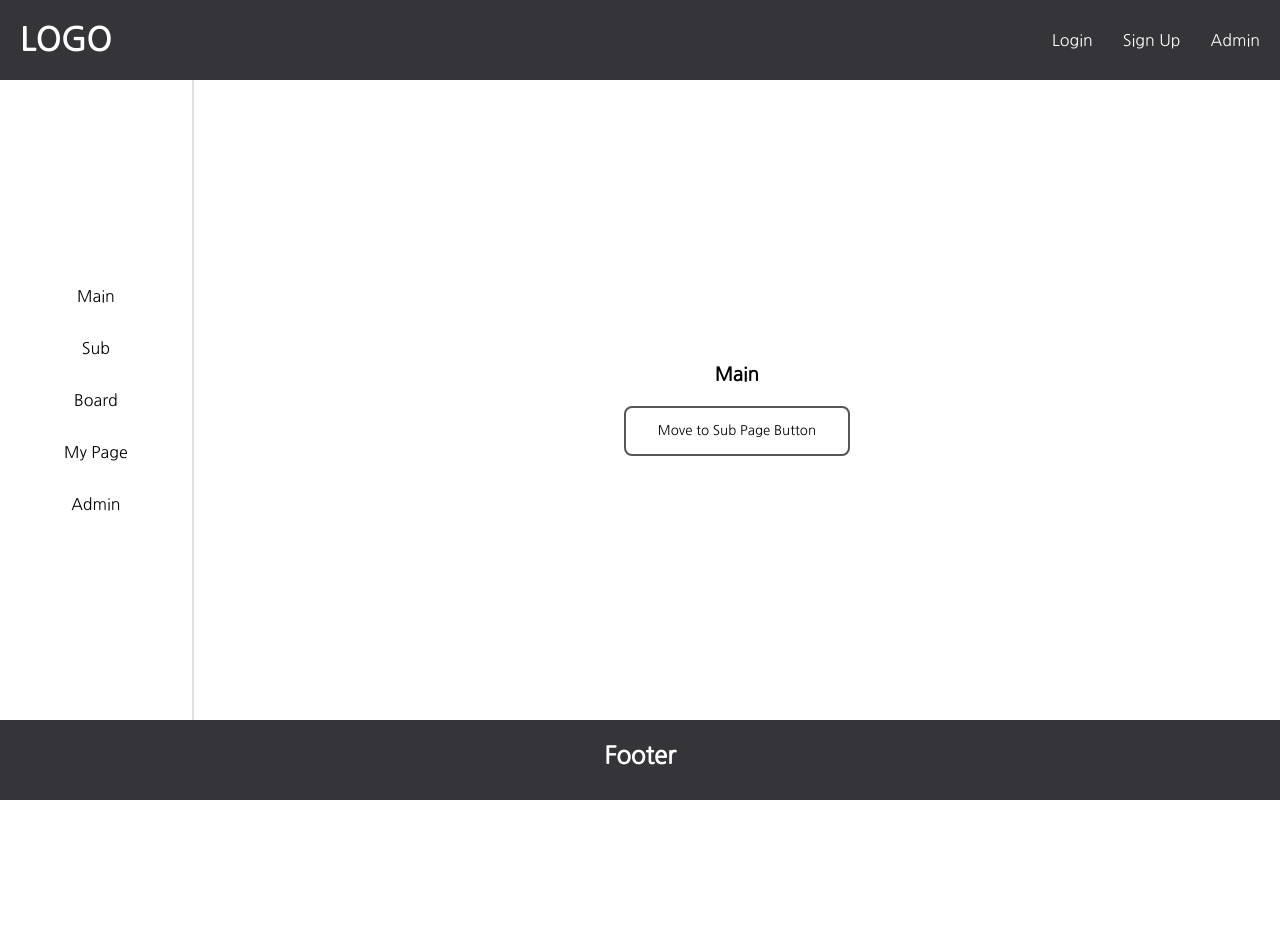
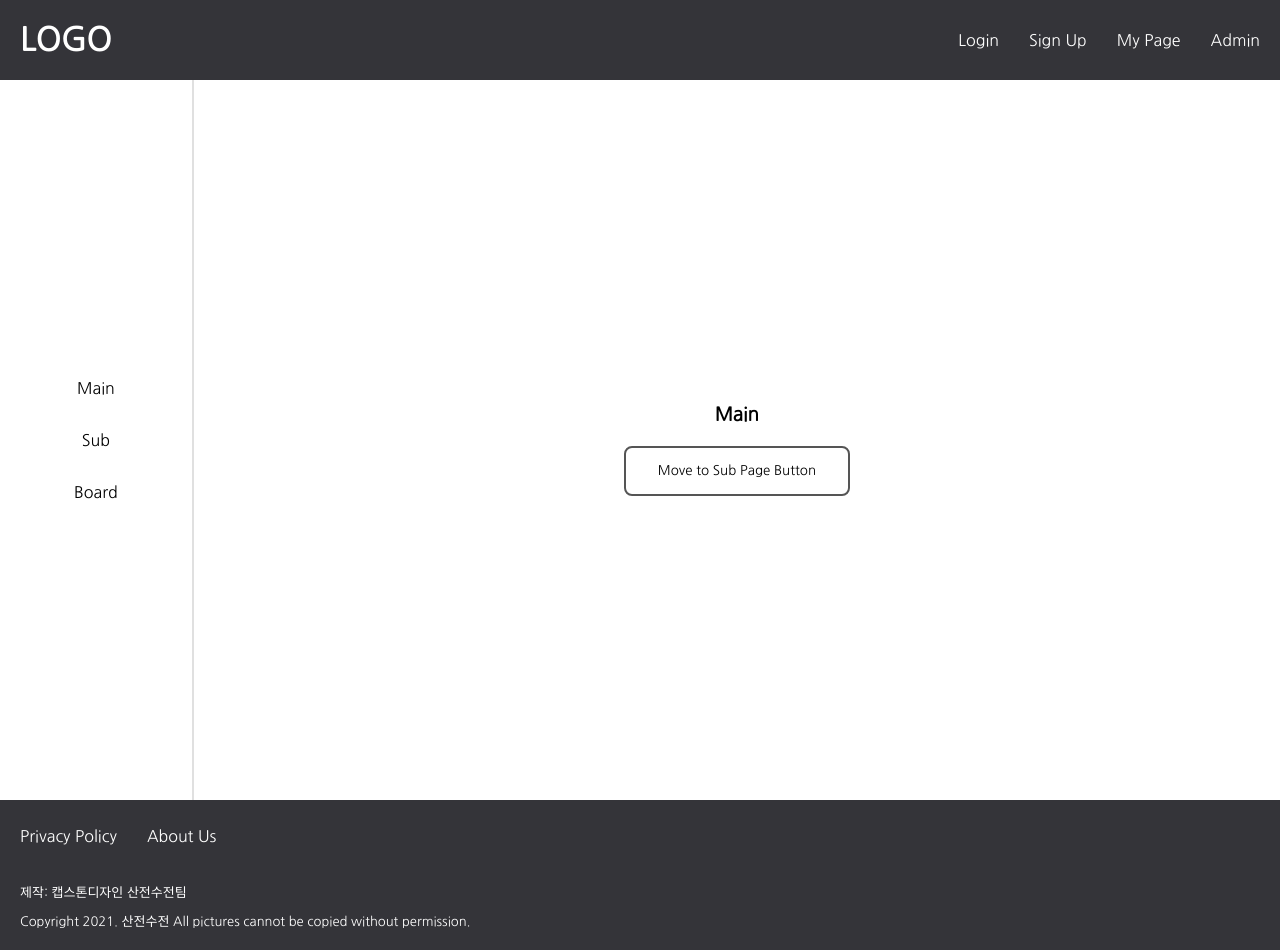
Before and after one commit to sanjeonsujeon/frontEnd, a React (Create React App) app in the folder Dufs-FrontEnd/: page / in a window 1280 px wide. Before the commit the page ends 800 px from the top, so only its background shows below. Built offline with nearby package versions, Linux system fonts and the light colour scheme.

Commit message:
Footer 내용추가

```diff
--- a/Dufs-FrontEnd/src/App.jsx
+++ b/Dufs-FrontEnd/src/App.jsx
@@ -34,14 +34,14 @@ const Content = styled.div`
     margin: auto;
     width: 100%;
     height: auto;
-    min-height: calc(100vh - ${config.HeaderHeight} - ${config.FooterHeight});
+    min-height: calc(100vh - ${config.HeaderHeight});
 `
 
 const AppRoutes = styled.div`
   width: 85%;
   display: flex;
   height: auto;
-  justify-content: center; /* 수평 중앙 정렬 */
+  justify-content: center;
 `;
 
 function App() {
@@ -64,7 +64,7 @@ function App() {
           </Routes>
         </AppRoutes>
       </Content>
-      <Footer/>
+      <Footer />
     </BrowserRouter>
     </Wrapper>
   );
--- a/Dufs-FrontEnd/src/Component/Footer.jsx
+++ b/Dufs-FrontEnd/src/Component/Footer.jsx
@@ -1,19 +1,55 @@
 import React from "react";
+import { NavLink } from "react-router-dom";
 import styled from "styled-components";
+import FooterItem from "./navItem/FooterItem";
+import config from "../config";
 
 const StyledFooter = styled.div`
     display: inline-block;
     background: #343439;
-    color: #fff;
-    height: 80px;
+    color: white;
+    height: ${config.FooterHeight};
     width: 100%;
-    text-align: center;
+`
+const Menu = styled.div`
+    display: flex;
+    flex-direction: row;
+    margin-left: 10px;
+`
+
+const P = styled.p`
+    margin: 10px 0 10px 20px;
+    font-size: small;
 `
 
 const Footer = () => {
+
+    const menus = [
+        { name: "Privacy Policy", path: "/#"},
+        { name: "About Us", path: "/#"}
+    ];
+
     return (
         <StyledFooter>
-            <h2>Footer</h2>
+            <Menu>
+                {menus.map((menu, index) => {
+                    return(
+                        <NavLink
+                        exact
+                        style={{color: "white", textDecoration: "none", margin: "10px 20px 10px 10px"}}
+                        to={menu.path}
+                        key={index}
+                        activeStyle={{color: "black"}}
+                        >
+                            <FooterItem menu={menu} />
+                        </NavLink>
+                    );
+                })}
+            </Menu>
+            <div>
+                <P>제작: 캡스톤디자인 산전수전팀</P>
+                <P>Copyright 2021. 산전수전 All pictures cannot be copied without permission. </P>
+            </div>
         </StyledFooter>
     )
 }
--- a/Dufs-FrontEnd/src/Component/Header.jsx
+++ b/Dufs-FrontEnd/src/Component/Header.jsx
@@ -1,7 +1,7 @@
 import React from "react";
 import { NavLink } from "react-router-dom";
 import styled from "styled-components";
-import HeaderItem from "./HeaderItem";
+import HeaderItem from "./navItem/HeaderItem";
 
 const StyledHeader = styled.div`
     align-items: center;
@@ -24,6 +24,7 @@ function Header() {
     const menus = [
         { name: "Login", path: "/login"},
         { name: "Sign Up", path: "/sginup"},
+        { name: "My Page", path: "/mypage"},
         { name: "Admin", path: "/devpage"}
     ];
 
--- a/Dufs-FrontEnd/src/Component/Sidebar.jsx
+++ b/Dufs-FrontEnd/src/Component/Sidebar.jsx
@@ -1,7 +1,7 @@
 import React from "react";
 import { NavLink } from "react-router-dom";
 import styled from "styled-components";
-import SidebarItem from "./SidebarItem";
+import SidebarItem from "./navItem/SidebarItem";
 import config from "../config"
 
 const Side = styled.div`
@@ -12,7 +12,7 @@ const Side = styled.div`
   align-items: center;
   width: 15%;
   height: auto;
-  min-height: calc(100vh - ${config.HeaderHeight} - ${config.FooterHeight});
+  min-height: calc(100vh - ${config.HeaderHeight});
 `
 
 const Menu = styled.div`
@@ -29,9 +29,7 @@ function Sidebar() {
   const menus = [
     { name: "Main", path: "/" },
     { name: "Sub", path: "/sub"},
-    { name: "Board", path: "/board"},
-    { name: "My Page", path: "/mypage"},
-    { name: "Admin", path: "/devpage"}
+    { name: "Board", path: "/board"}
   ];
 
   return (
--- /dev/null
+++ b/Dufs-FrontEnd/src/Component/navItem/FooterItem.jsx
@@ -0,0 +1,11 @@
+import React from "react";
+
+function FooterItem({ menu }) {
+  return (
+    <div className="footeritem-item">
+      <p>{menu.name}</p>
+    </div>
+  );
+}
+
+export default FooterItem;
--- a/Dufs-FrontEnd/src/config.js
+++ b/Dufs-FrontEnd/src/config.js
@@ -1,5 +1,5 @@
 const HeaderHeight = "80px";
-const FooterHeight = "80px";
+const FooterHeight = "150px";
 
 const value = {
     HeaderHeight,
--- a/Dufs-FrontEnd/src/pages/TestPage.jsx
+++ b/Dufs-FrontEnd/src/pages/TestPage.jsx
@@ -1,7 +1,7 @@
 import React from 'react';
 import styled from "styled-components";
 import { NavLink } from "react-router-dom";
-import SidebarItem from '../Component/SidebarItem';
+import SidebarItem from '../Component/navItem/SidebarItem';
 
 const DevPageContent = styled.div`
 	display: flex;
```
Also changed, not shown: Dufs-FrontEnd/src/Component/navItem/HeaderItem.jsx (renamed from Dufs-FrontEnd/src/Component/HeaderItem.jsx), Dufs-FrontEnd/src/Component/navItem/SidebarItem.jsx (renamed from Dufs-FrontEnd/src/Component/SidebarItem.jsx).
